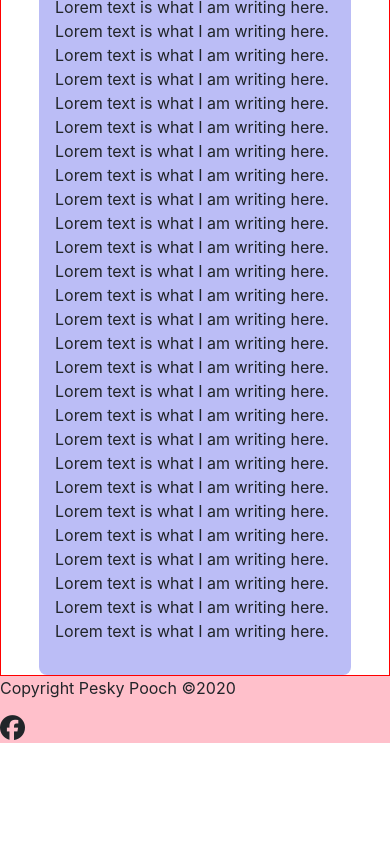
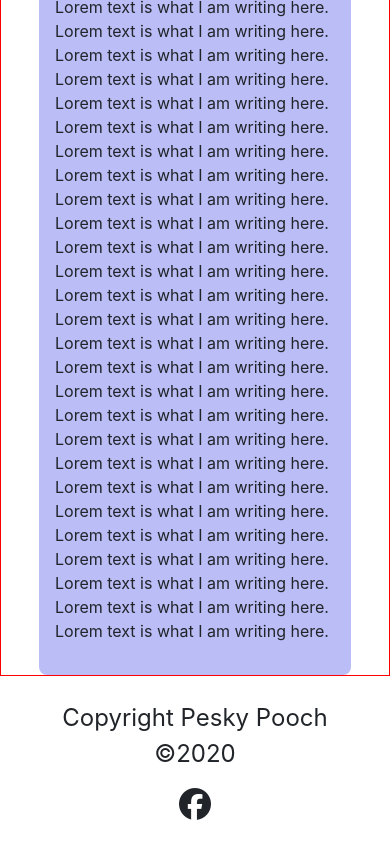
Before and after one commit to nickf94/T3A2_Pesky_Pooch, a React (Create React App) app in the folder src/client/: page / in a window 390 px wide. Shown: the part 622-1466 px from the top of the page. Before the commit the page ends 1365 px from the top, so only its background shows below. Built offline with nearby package versions, Linux system fonts and the light colour scheme; a web font is replaced by a local one.

Commit message:
improving responsiveness of client elements

```diff
--- a/src/client/src/styles/styles.scss
+++ b/src/client/src/styles/styles.scss
@@ -258,15 +258,19 @@
   transition: 0.5s cubic-bezier(0.175, 0.885, 0.32, 1.275) all;
   transform: scale(1.25);
 }
+
 .footer {
-  background-color: pink;
-  display: block;
+  display: flex;
+  flex-direction: column;
   justify-content: center;
+  text-align: center;
   bottom: 0rem;
-}
+  padding: 1.5rem;
+  font-size: 1.5rem;;
 
-.footer > i {
-  font-size: 25px;
+  i {
+    font-size: 2rem;
+  }
 }
 
 .services-box {
```
